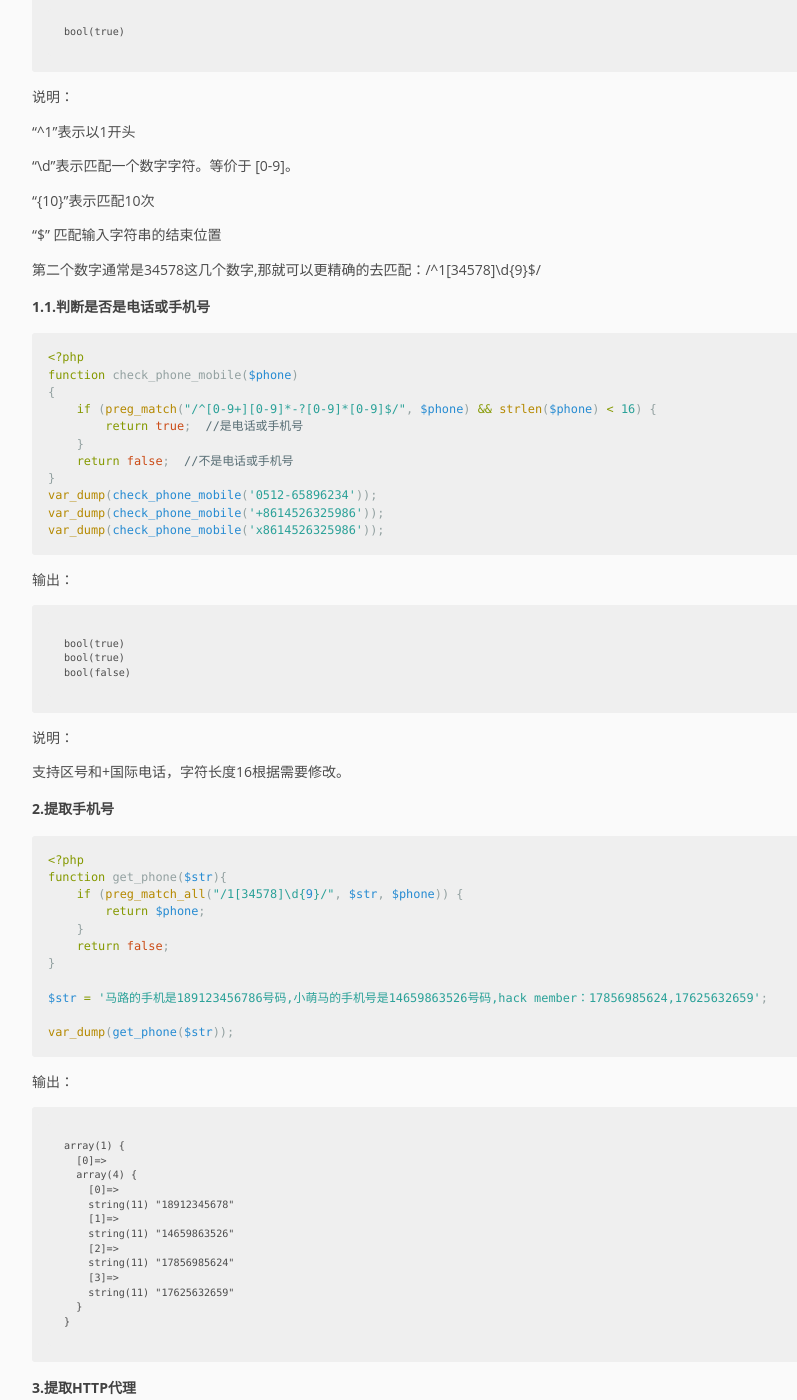
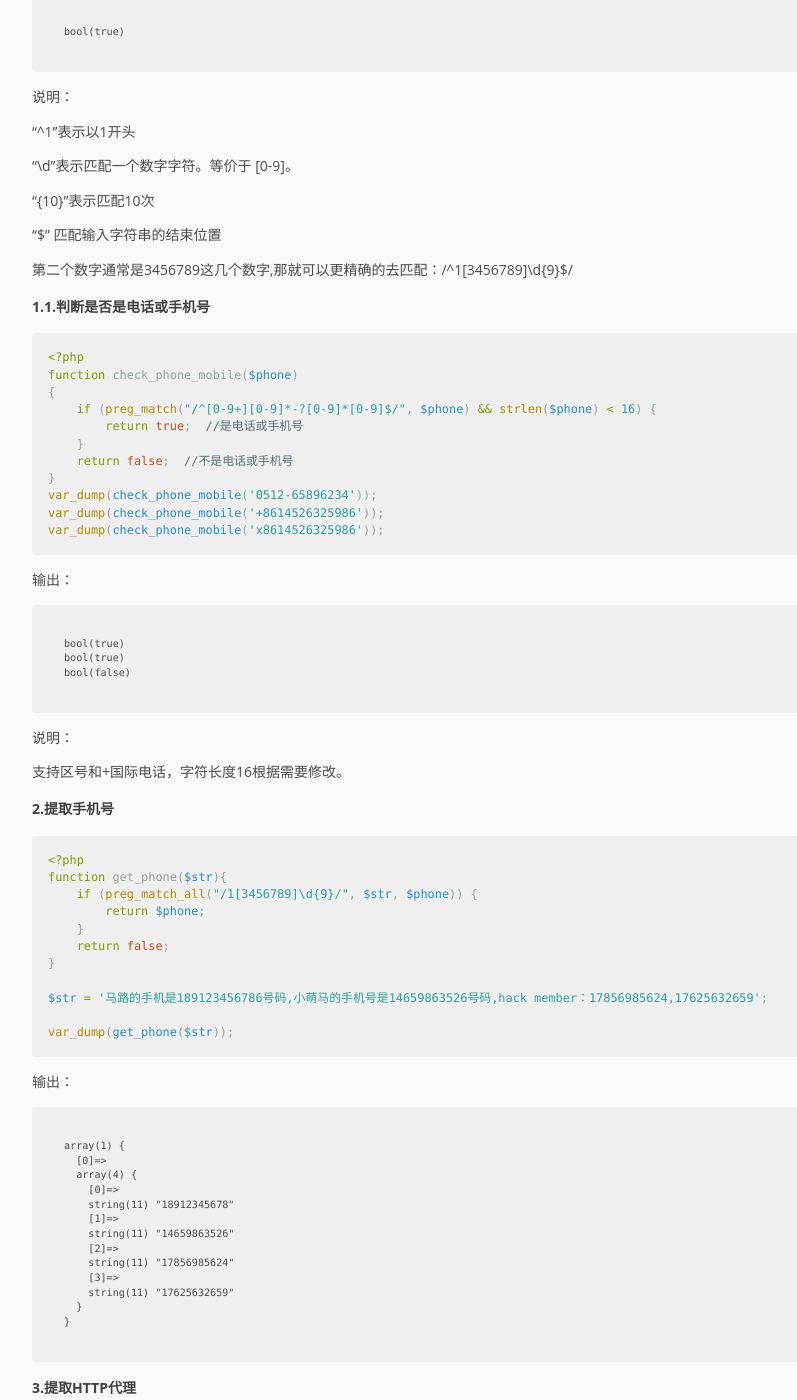
Before and after one commit to pingmalu/pingmalu.github.io, a Jekyll site: the page built from _posts/2016-05-17-PHP常用代码段.md, in a window 1280 px wide and 1400 px high, scrolled down 687 px. Shown: the whole window, without its empty margins (168-965 px from the left). Built offline with Jekyll 4.4.1, drawn with Linux system fonts in a browser that asks for light colours.

Commit message:
'update'

```diff
--- a/_posts/2016-05-17-PHP常用代码段.md
+++ b/_posts/2016-05-17-PHP常用代码段.md
@@ -34,7 +34,7 @@ var_dump(check_phone('15350781443'));
 
 “$”	匹配输入字符串的结束位置
 
-第二个数字通常是34578这几个数字,那就可以更精确的去匹配：/^1[34578]\d{9}$/
+第二个数字通常是3456789这几个数字,那就可以更精确的去匹配：/^1[3456789]\d{9}$/
 
 ### 1.1.判断是否是电话或手机号
 
@@ -68,7 +68,7 @@ var_dump(check_phone_mobile('x8614526325986'));
 {% highlight php %}
 <?php
 function get_phone($str){
-    if (preg_match_all("/1[34578]\d{9}/", $str, $phone)) {
+    if (preg_match_all("/1[3456789]\d{9}/", $str, $phone)) {
         return $phone;
     }
     return false;
```
